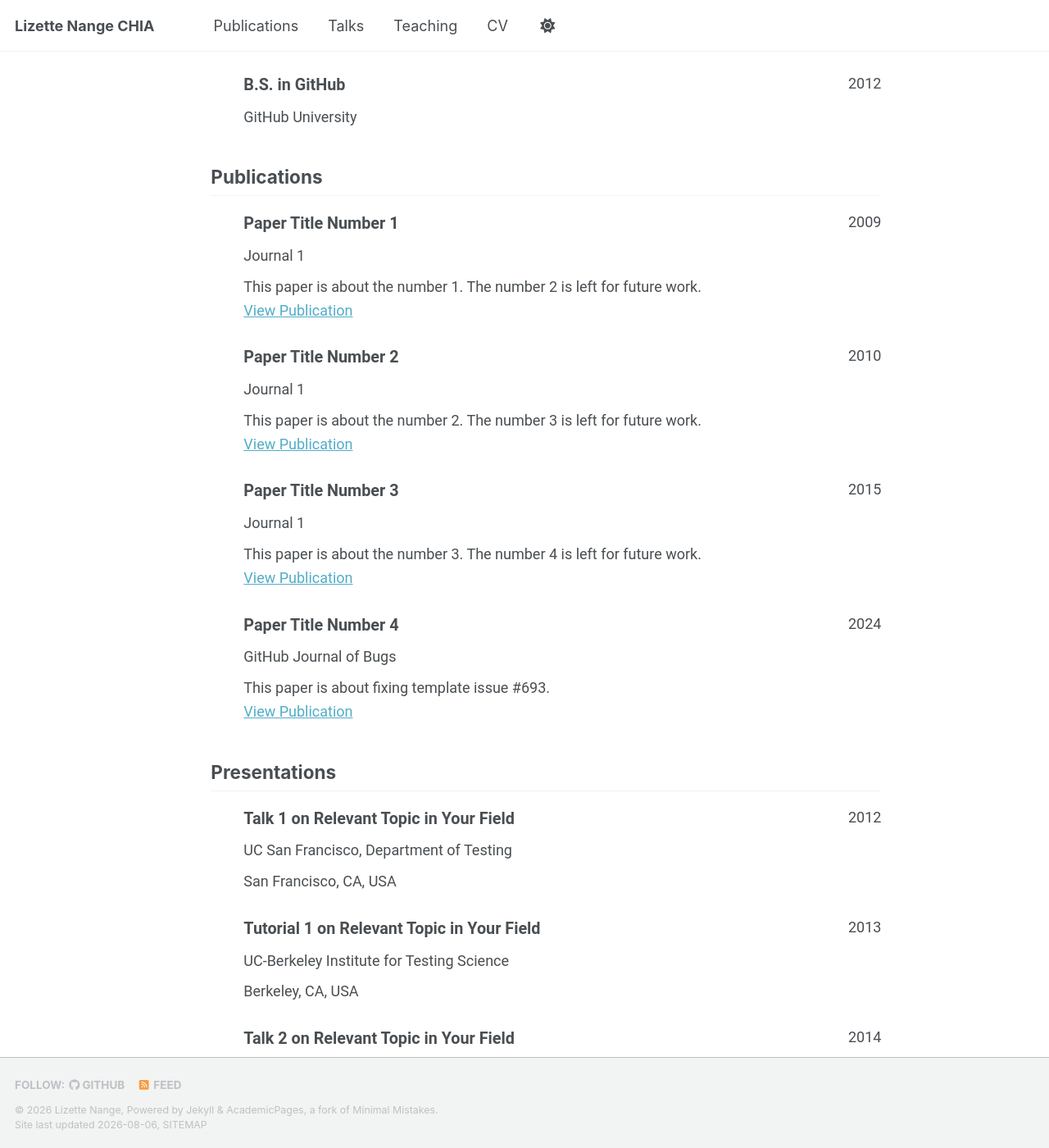
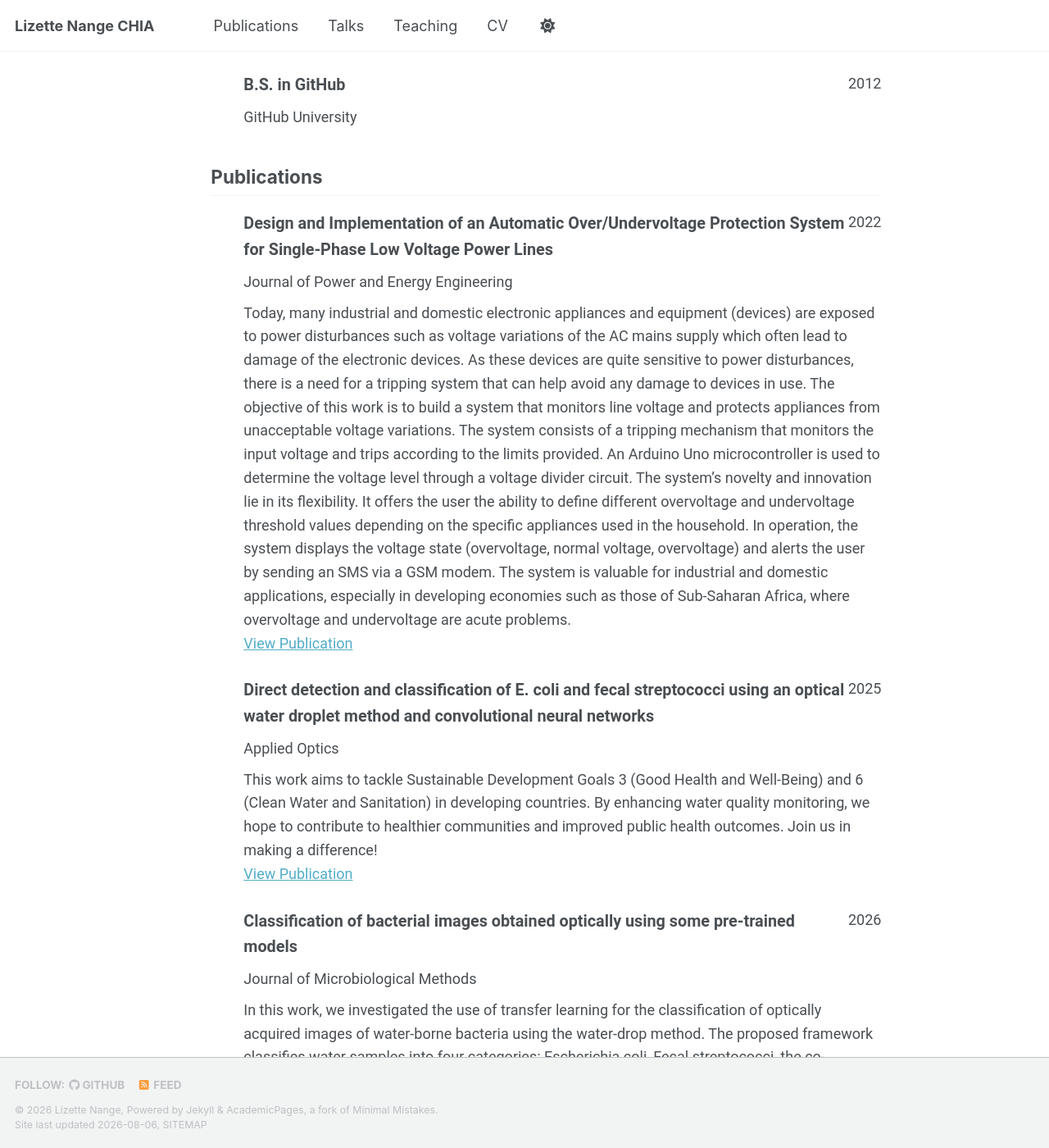
Before and after one commit to lizettenange/lizettenange.github.io, a Jekyll site: the page built from _pages/cv-json.md, in a window 1280 px wide and 1400 px high, scrolled down 680 px. Shown: the whole window at 82% size. Built offline with Jekyll 4.4.1, drawn with Linux system fonts in a browser that asks for light colours; a script bundle is joined from its source files by our own code; library files that are not in the unit come from our copies; some of the changed text lies outside the part shown.

Commit message:
pubupdate

```diff
--- a/_data/cv.json
+++ b/_data/cv.json
@@ -66,25 +66,29 @@
   "references": [],
   "publications": [
     {
-      "name": "Paper Title Number 1",
-      "publisher": "Journal 1",
-      "releaseDate": "2009-10-01",
-      "website": "https://academicpages.github.io/files/paper1.pdf",
-      "summary": "This paper is about the number 1. The number 2 is left for future work."
+      "name": "Design and Implementation of an Automatic Over/Undervoltage Protection System for Single-Phase Low Voltage Power Lines",
+      "publisher": "Journal of Power and Energy Engineering",
+      "releaseDate": "2022-08-10",
+      "website": "10.4236/jpee.2022.108002",
+      "summary": "Today, many industrial and domestic electronic appliances and equipment (devices) are exposed to power disturbances such as voltage variations of the AC mains supply which often lead to damage of the electronic devices. As these devices are quite sensitive to power disturbances, there is a need for a tripping system that can help avoid any damage to devices in use. The objective of this work is to build a system that monitors line voltage and protects appliances from unacceptable voltage variations. The system consists of a tripping mechanism that monitors the input voltage and trips according to the limits provided. An Arduino Uno microcontroller is used to determine the voltage level through a voltage divider circuit. The system’s novelty and innovation lie in its flexibility. It offers the user the ability to define different overvoltage and undervoltage threshold values depending on the specific appliances used in the household. In operation, the system displays the voltage state (overvoltage, normal voltage, overvoltage) and alerts the user by sending an SMS via a GSM modem. The system is valuable for industrial and domestic applications, especially in developing economies such as those of Sub-Saharan Africa, where overvoltage and undervoltage are acute problems."
     },
     {
-      "name": "Paper Title Number 2",
-      "publisher": "Journal 1",
-      "releaseDate": "2010-10-01",
-      "website": "https://academicpages.github.io/files/paper2.pdf",
-      "summary": "This paper is about the number 2. The number 3 is left for future work."
+      "name": "Direct detection and classification of E. coli and fecal streptococci using an optical water droplet method and convolutional neural networks",
+      "publisher": "Applied Optics",
+      "releaseDate": "2025-03-20",
+      "website": "10.1364/ao.542072",
+      "summary": "This work aims to tackle Sustainable Development Goals 3 (Good Health and Well-Being) and 6 (Clean Water and Sanitation) in developing countries. By enhancing water quality monitoring, we hope to contribute to healthier communities and improved public health outcomes. Join us in making a difference!"
     },
     {
-      "name": "Paper Title Number 3",
-      "publisher": "Journal 1",
-      "releaseDate": "2015-10-01",
-      "website": "https://academicpages.github.io/files/paper3.pdf",
-      "summary": "This paper is about the number 3. The number 4 is left for future work."
+      "name": "Classification of bacterial images obtained optically using some pre-trained models",
+      "publisher": "Journal of Microbiological Methods",
+      "releaseDate": "2026-06-10 ",
+      "website": "10.1016/j.mimet.2026.107572",
+      "summary": "In this work, we investigated the use of transfer learning for the classification of optically acquired images of water-borne bacteria using the water-drop method. The proposed framework classifies water samples into four categories: Escherichia coli, Fecal streptococci, the co-occurrence of both bacteria, and safe water.
+
+Our results show that some pre-trained deep learning models, particularly ResNet-50, ResNet-152, and EfficientNet-B7, achieved better classification performance than the previously used shallow CNN-based model. EfficientNet-B7 obtained the highest accuracy, while ResNet-50 provided the best compromise between accuracy and inference time, making it a promising option for real-time deployment in low-resource environments.
+
+This work is part of our broader objective to develop an automated system capable of detecting and classifying bacteria in water, contributing to improved water-quality monitoring, safer drinking water, and the reduction of water-borne diseases."
     },
     {
       "name": "Paper Title Number 4",
```
